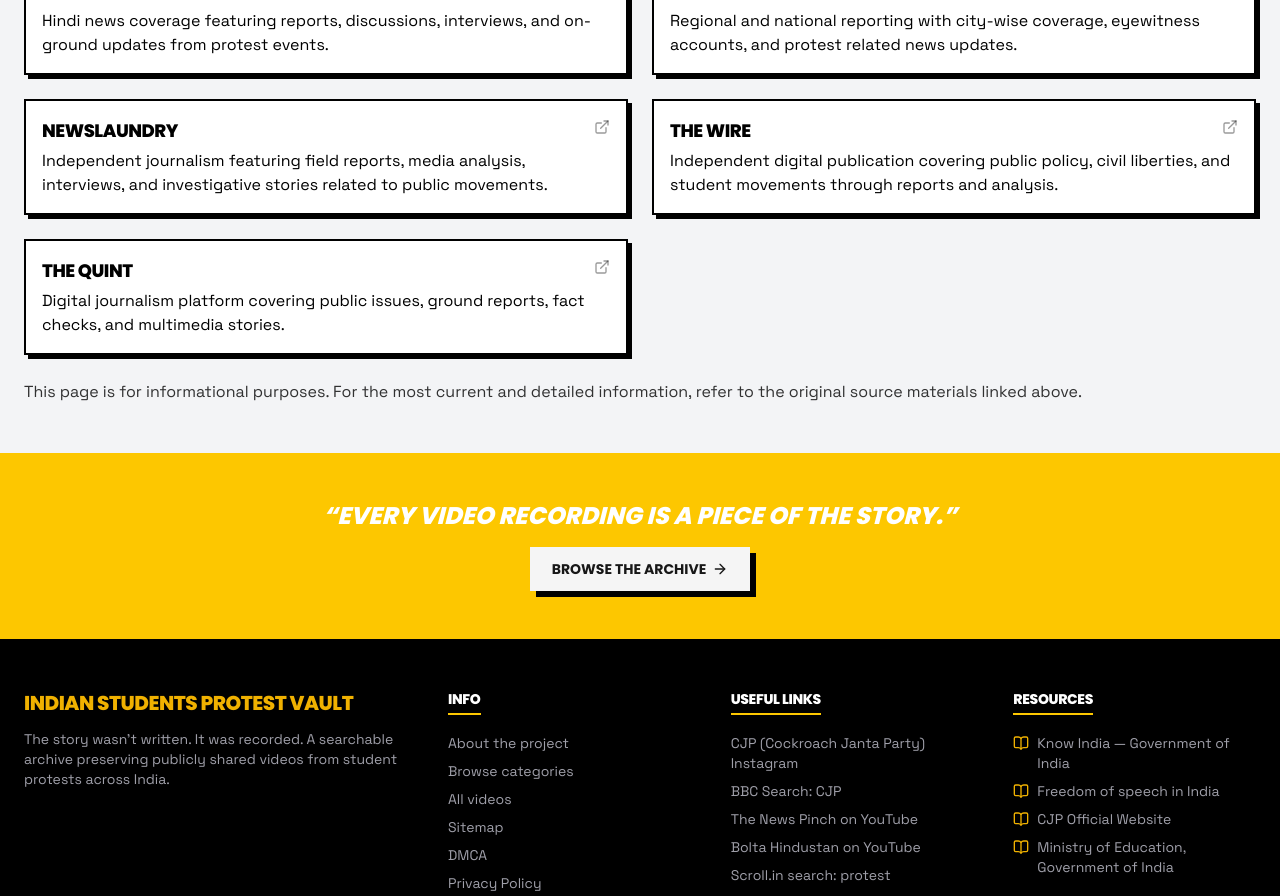
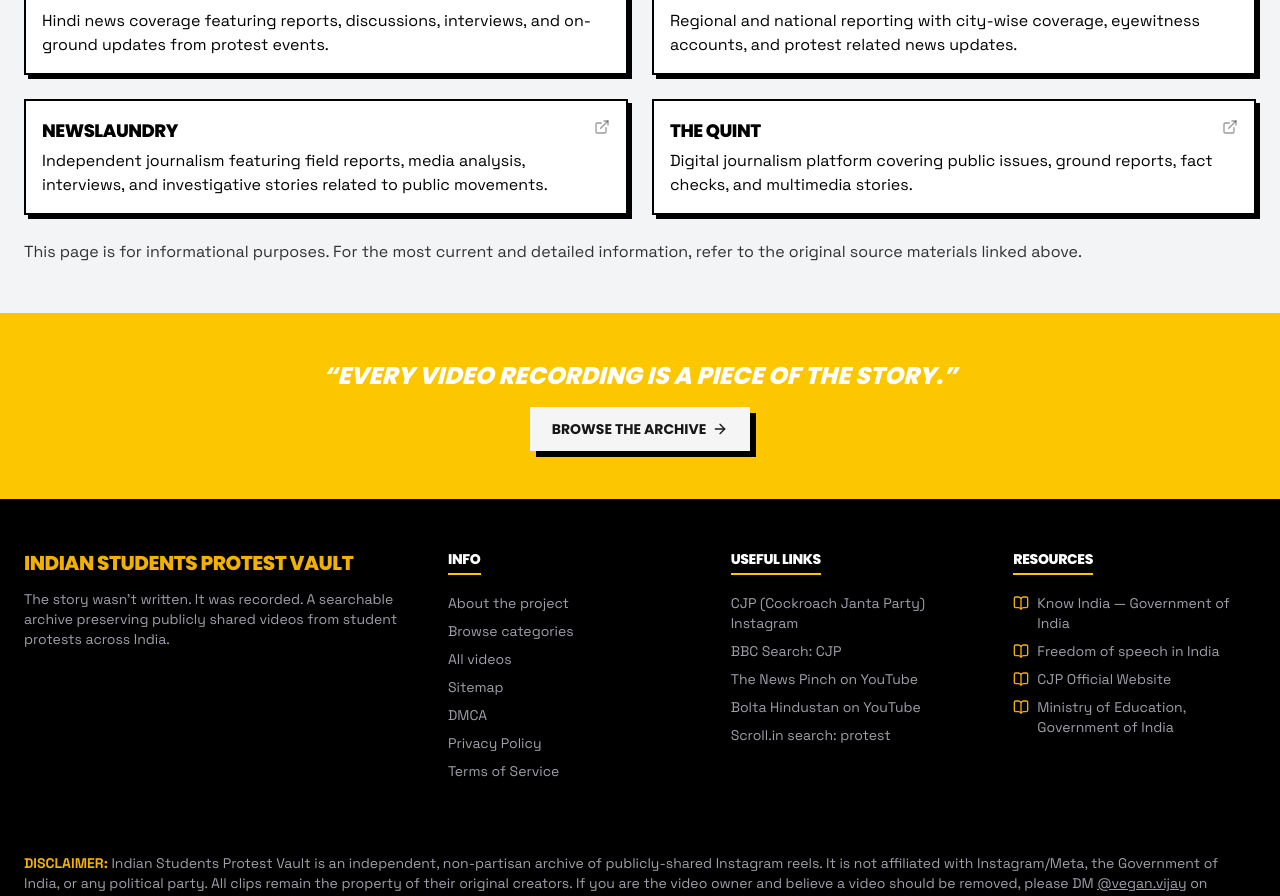
Before and after one commit to vijayhardaha/ispv, a Next.js app in the folder apps/frontend/: page /why-students-are-protesting in a window 1280 px wide. Shown: the part 2644-3540 px from the top of the page. Built offline with nearby package versions, Linux system fonts and the light colour scheme; no server answers.

Commit message:
docs: add JSDoc to SOURCES and remove The Wire entry
- Added descriptive JSDoc comment for the SOURCES constant
- Removed The Wire from sources list

```diff
--- a/apps/frontend/src/constants/why-protest-data.tsx
+++ b/apps/frontend/src/constants/why-protest-data.tsx
@@ -72,6 +72,10 @@ export const DEMANDS: Demand[] = [
   },
 ];
 
+/**
+ * Referenced news and media sources covering the student protest movement.
+ * Used in the Sources section of the Why Students Are Protesting page.
+ */
 export const SOURCES: Source[] = [
   {
     title: 'Cockroach Janta Party (Official)',
@@ -116,12 +120,6 @@ export const SOURCES: Source[] = [
       'Independent journalism featuring field reports, media analysis, interviews, and investigative stories related to public movements.',
   },
   {
-    title: 'The Wire',
-    url: 'https://thewire.in/',
-    description:
-      'Independent digital publication covering public policy, civil liberties, and student movements through reports and analysis.',
-  },
-  {
     title: 'The Quint',
     url: 'https://www.thequint.com/',
     description:
```
